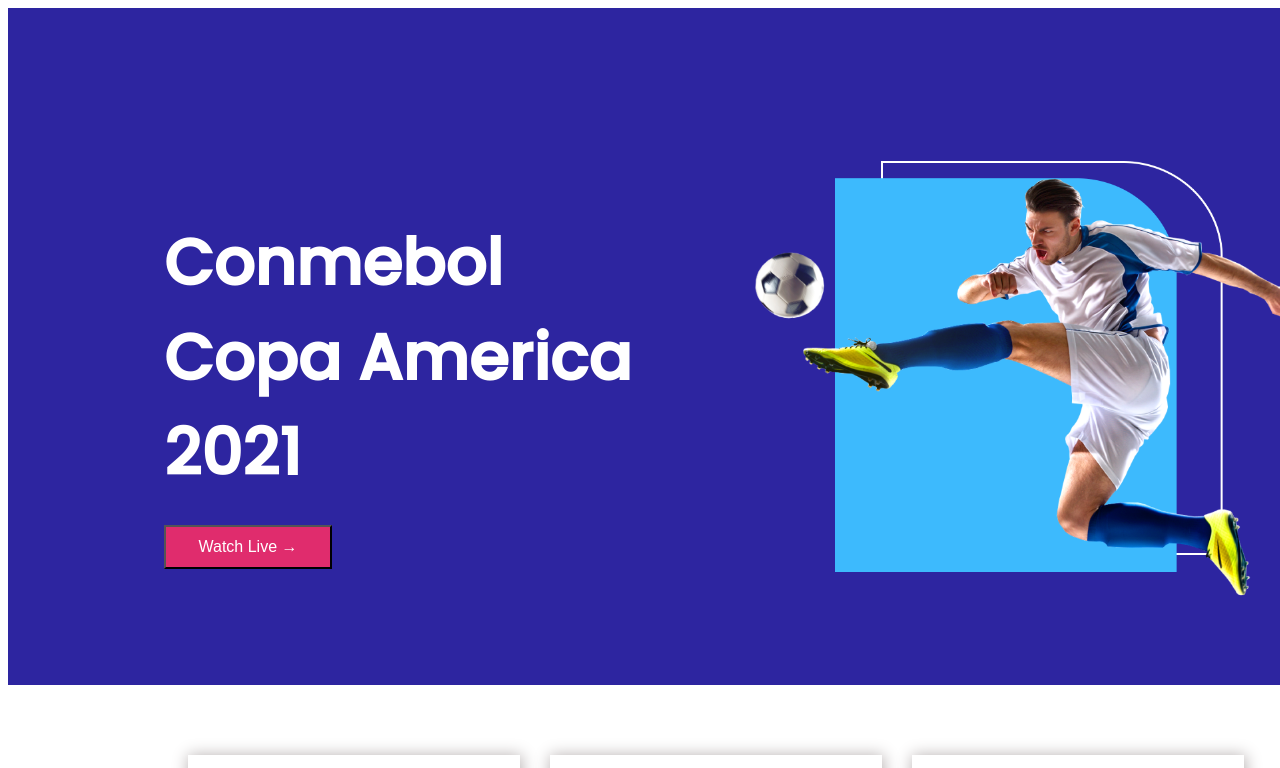
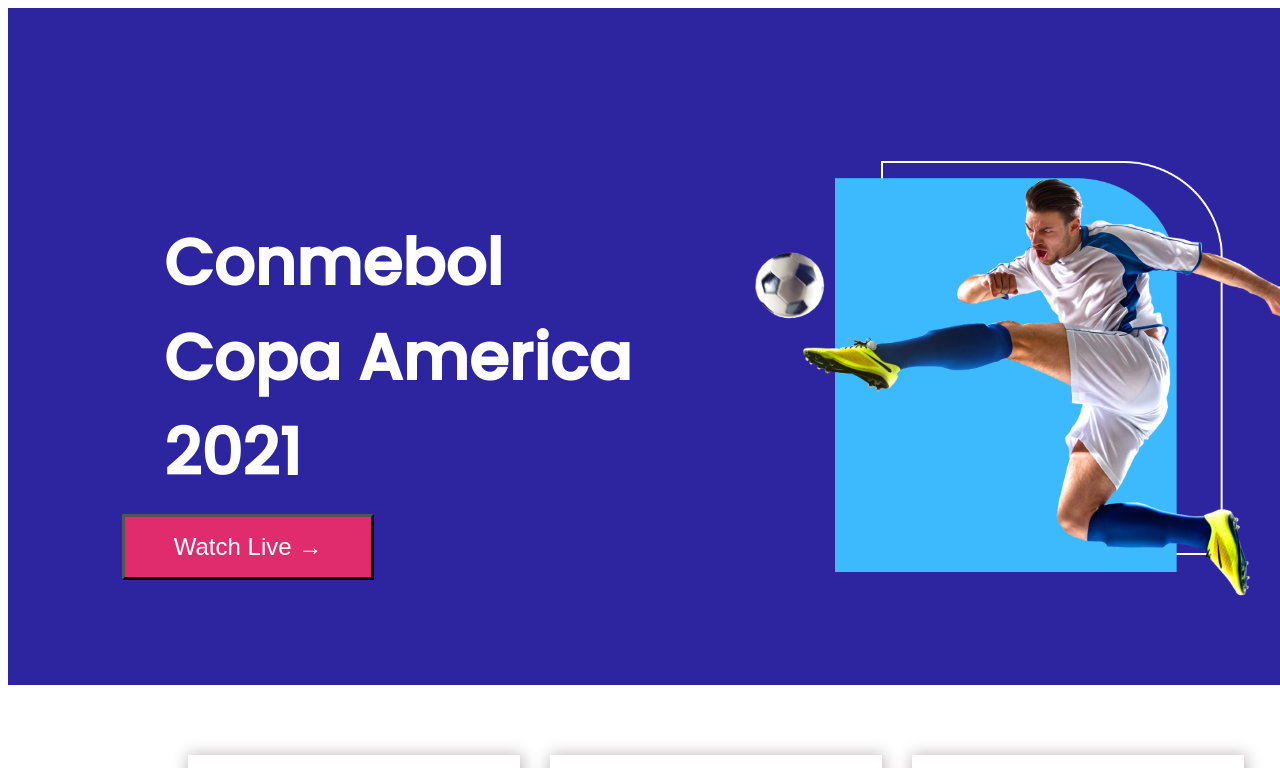
Before and after one commit to mahirifatbin/football-webpage, a plain HTML site: page index.html in a window 1280 px wide. In both pictures the pointer is over the button 248 px from the left and 547 px from the top of the page. Shown: the top 768 px of the page. Drawn offline with Linux system fonts and the light colour scheme.

Commit message:
hover used

```diff
--- a/style.css
+++ b/style.css
@@ -36,6 +36,10 @@
     height: 44px;
     width: 168px;
     padding: 0px;
+}
+button:hover{
+    transform: scale(1.5);
+
 }
 .link
 {
```
